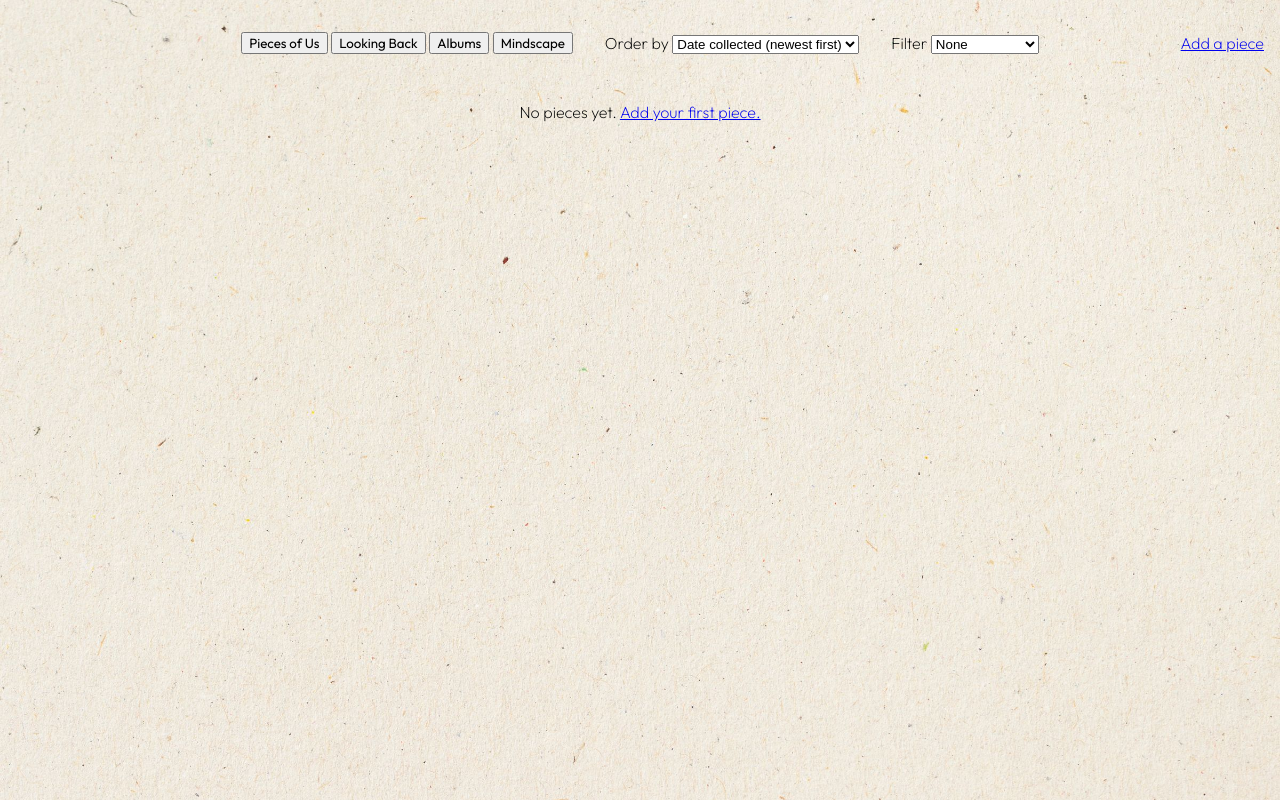
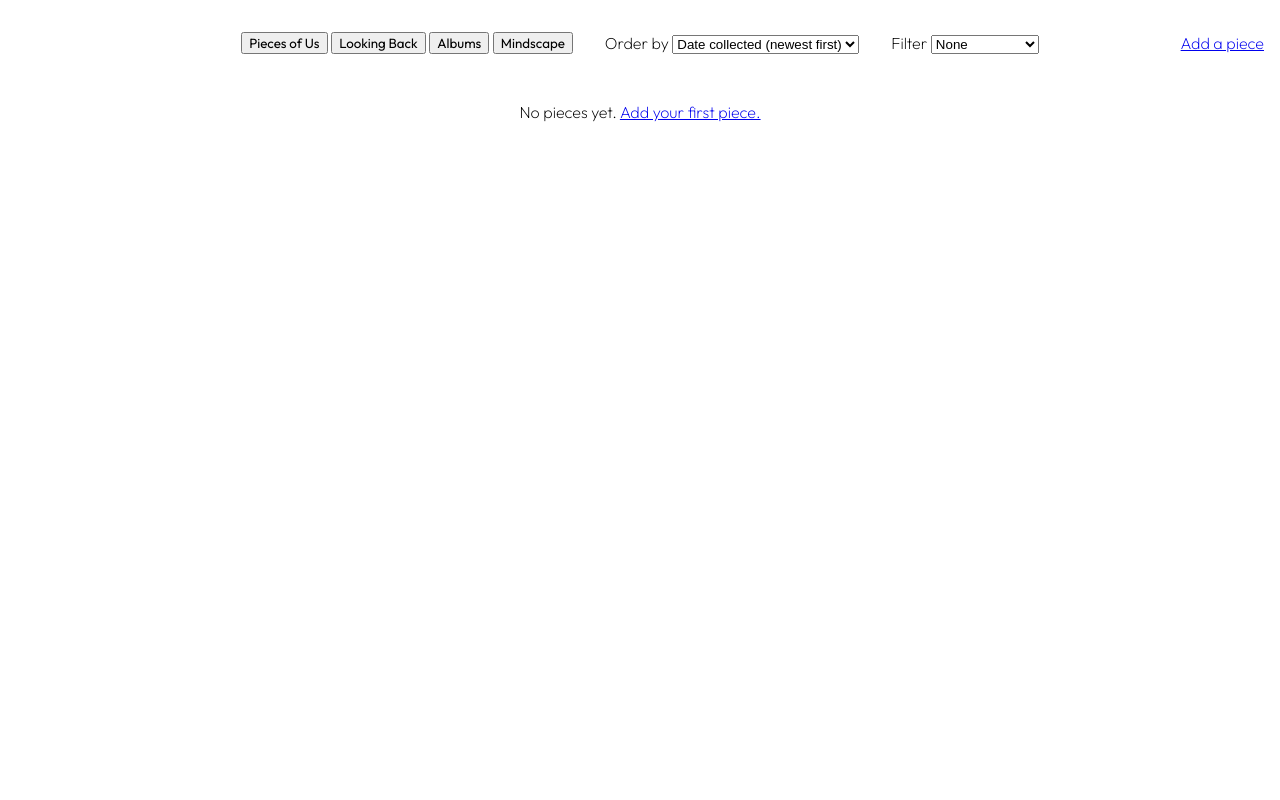
Before and after one commit to solba3/pui-project-two, a plain HTML site: page index.html in a window 1280 px wide. Drawn offline with Linux system fonts and the light colour scheme.

Commit message:
Update style.css

```diff
--- a/style.css
+++ b/style.css
@@ -6,13 +6,6 @@
 }
 
 /* <weight>: use a value from 100 to 900 */
-
-/* The paper the whole site sits on: a web-sized copy of
-   images/paper-texture.jpeg, fixed to the window so it stays put while the
-   page scrolls, over its average color while it loads */
-:root {
-  --paper: #f0e9dd url("images/paper-texture-web.jpg") center / cover fixed;
-}
 
 body {
   margin: 0;
```
